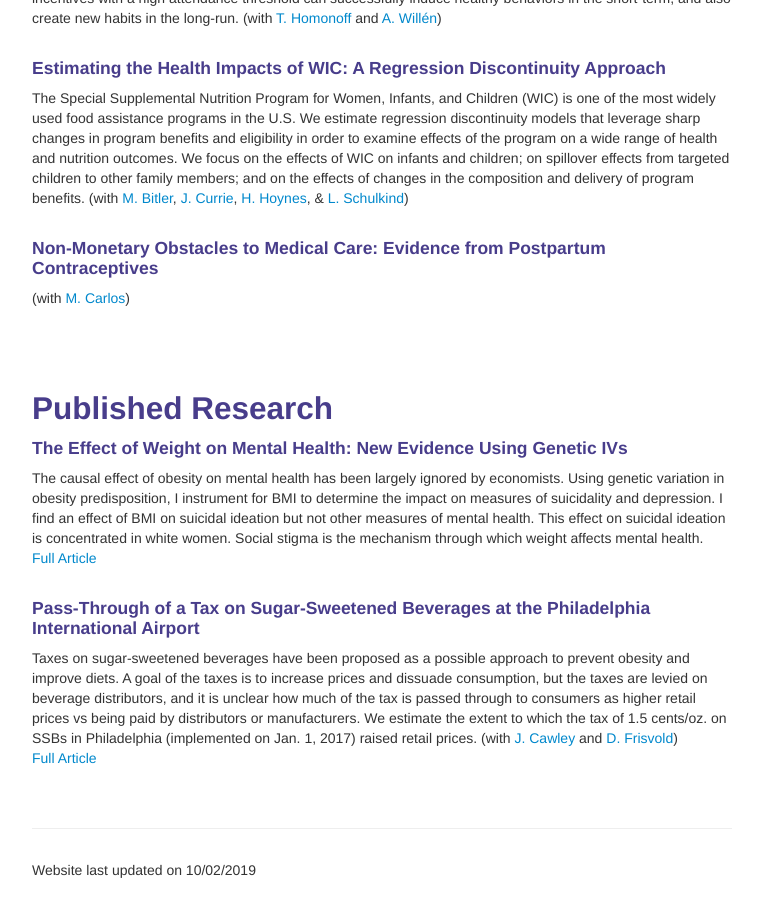
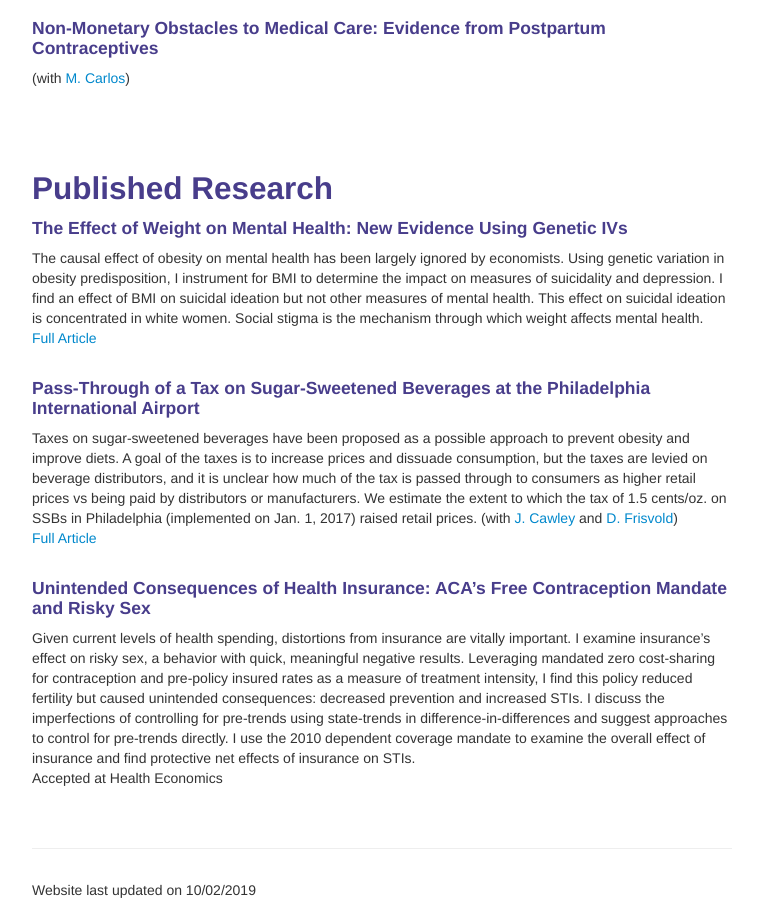
Before and after one commit to bjwillage/bjwillage.github.io, a Jekyll site: the page built from pages/research.md, in a window 1280 px wide and 900 px high, scrolled down 1634 px. Shown: the whole window, without its empty margins (258-1021 px from the left). Built offline with Jekyll 4.4.1, drawn with Linux system fonts in a browser that asks for light colours; some of the changed text lies outside the part shown.

Commit message:
Update research.md

```diff
--- a/pages/research.md
+++ b/pages/research.md
@@ -10,10 +10,6 @@ description: Barton Willage's research
 #### Do Same-Gender Role Models Matter Outside the Classroom? Evidence From Doctor-Patient Interactions
 We use random assignment of children to general practitioners (GPs) to provide the first evidence on female role model effects in a non-classroom setting. We test if girls who are randomly assigned and exposed to female GPs - a group of successful female role models with strong STEM backgrounds - perform better in school in the short-run, and are more likely to pursue STEM degrees in the long-run. To perform our analysis, we leverage matched doctor-patient administrative data on all Norwegian children that were subject to an exogenous GP change between 2002 and 2011. We find that females who are exposed to female GPs are significantly more likely to sort into traditionally male-dominated education programs in high school, most notably STEM. Specifically, assignment to a female GP during childhood leads to an increase in the probability of choosing a STEM program in high school by 4 percentage points (20 percent relative to the mean). These effects persist as the females enter college and select majors. We also find positive effects on educational performance, suggesting that same-gender role models improve female education/career matches. We do not find any effects of same-gender role models on the educational choice and performance of males. A back-of-the-envelope calculation suggests that female role models can close the gender gap in college STEM choice by up to 20 percent.
 (with [J. Riise](https://sites.google.com/site/julieriisecv/) and [A. Willén](https://www.alexanderwillen.com/))<br><br>
-
-#### Unintended Consequences of Health Insurance: ACA's Free Contraception Mandate and Risky Sex
-Given current levels of health spending, distortions from insurance are vitally important. I examine insurance’s effect on risky sex, a behavior with quick, meaningful negative results. Leveraging mandated zero cost-sharing for contraception and pre-policy insured rates as a measure of treatment intensity, I find this policy reduced fertility but caused unintended consequences: decreased prevention and increased STIs. I discuss the imperfections of controlling for pre-trends using state-trends in difference-in-differences and suggest approaches to control for pre-trends directly. I use the 2010 dependent coverage mandate to examine the overall effect of insurance and find protective net effects of insurance on STIs.
-<br><br>
 
 #### The Impact of Information Disclosure on Consumer Behavior: Evidence from a Randomized Field Experiment of Calorie Labels on Restaurant Menus
 The impact of information on consumer behavior is a classic topic in economics, and there has recently been particular interest in whether providing nutritional information leads consumers to choose healthier diets. For example, a nationwide requirement of calorie counts on the menus of chain restaurants took effect in the U.S. in May, 2018, and the results of such information disclosure are not well known. To estimate the impact of menu labeling, we conducted a randomized controlled field experiment in two full-service restaurants, in which the control group received the usual menus and the treatment group received the same menus but with calorie counts. We estimate that the labels resulted in a 3.0% reduction in calories ordered, with the reduction occurring in appetizers and entrees but not drinks or desserts. Exposure to the information also increases consumers’ support for requiring calorie labels by 9.6%. These results are informative about the impact of the new nationwide menu label requirement, and more generally contribute to the literature on the impact of information disclosure on consumer behavior. <a href="http://www.nber.org/papers/w24889">NBER Working Paper No. 24889 </a>(with [J. Cawley](https://www.human.cornell.edu/people/jhc38) and [A. Susskind](https://sha.cornell.edu/faculty-research/faculty/ams76))
@@ -53,6 +49,10 @@ Taxes on sugar-sweetened beverages have been proposed as a possible approach to
 <br><br>
 
 
+#### Unintended Consequences of Health Insurance: ACA's Free Contraception Mandate and Risky Sex
+Given current levels of health spending, distortions from insurance are vitally important. I examine insurance’s effect on risky sex, a behavior with quick, meaningful negative results. Leveraging mandated zero cost-sharing for contraception and pre-policy insured rates as a measure of treatment intensity, I find this policy reduced fertility but caused unintended consequences: decreased prevention and increased STIs. I discuss the imperfections of controlling for pre-trends using state-trends in difference-in-differences and suggest approaches to control for pre-trends directly. I use the 2010 dependent coverage mandate to examine the overall effect of insurance and find protective net effects of insurance on STIs.<br>
+Accepted at Health Economics
+<br><br>
 
 
 <!--[click here for the most recent version of the paper]({{ BASE_PATH}}/pages/working_papers/sample-working-paper.pdf)
```
